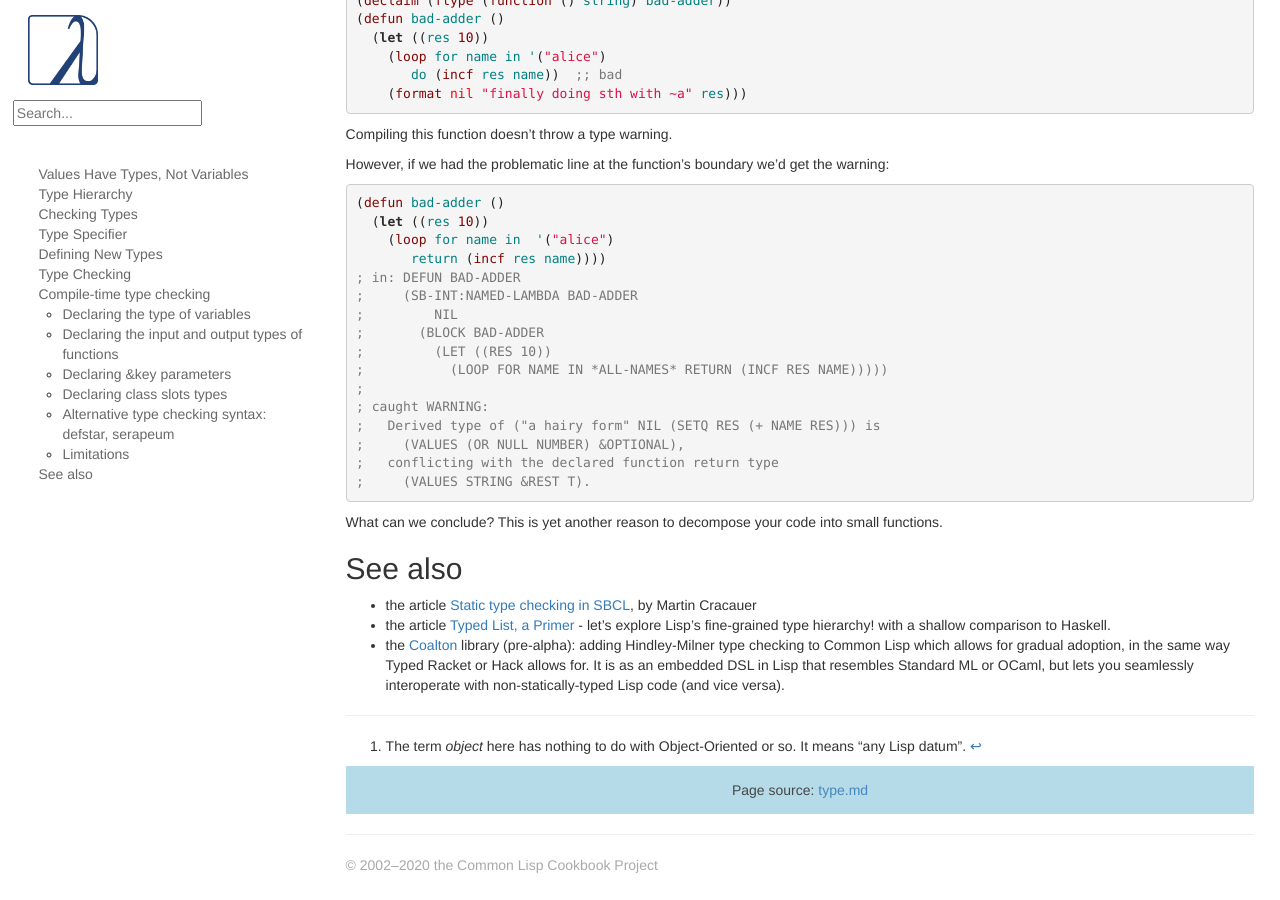
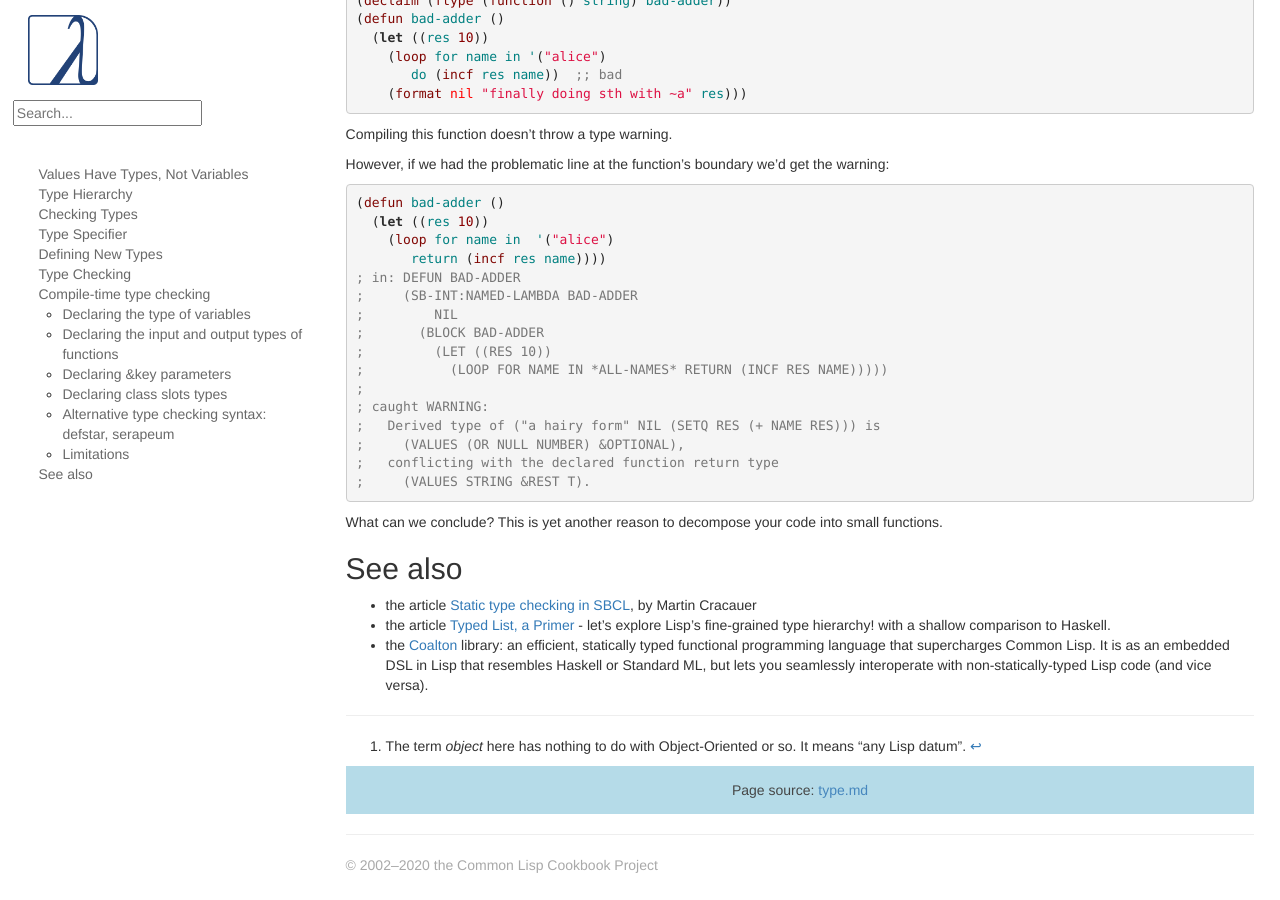
Before and after one commit to LispCookbook/cl-cookbook, a Jekyll site: the page built from type.md, in a window 1280 px wide and 900 px high, scrolled down 6781 px. Built offline with Jekyll 4.4.1, drawn with Linux system fonts in a browser that asks for light colours.

Commit message:
type: update Coalton home and description

```diff
--- a/type.md
+++ b/type.md
@@ -498,12 +498,11 @@ code into small functions.
 
 - the article [Static type checking in SBCL](https://medium.com/@MartinCracauer/static-type-checking-in-the-programmable-programming-language-lisp-79bb79eb068a), by Martin Cracauer
 - the article [Typed List, a Primer](https://alhassy.github.io/TypedLisp) - let's explore Lisp's fine-grained type hierarchy! with a shallow comparison to Haskell.
-- the [Coalton](https://github.com/stylewarning/coalton) library
-  (pre-alpha): adding Hindley-Milner type checking to Common Lisp
-  which allows for gradual adoption, in the same way Typed Racket or
-  Hack allows for. It is as an embedded DSL in Lisp that resembles
-  Standard ML or OCaml, but lets you seamlessly interoperate with
-  non-statically-typed Lisp code (and vice versa).
+- the [Coalton](https://github.com/coalton-lang/coalton/) library: an
+  efficient, statically typed functional programming language that
+  supercharges Common Lisp. It is as an embedded DSL in Lisp that
+  resembles Haskell or Standard ML, but lets you seamlessly
+  interoperate with non-statically-typed Lisp code (and vice versa).
 
 ---
 
```
